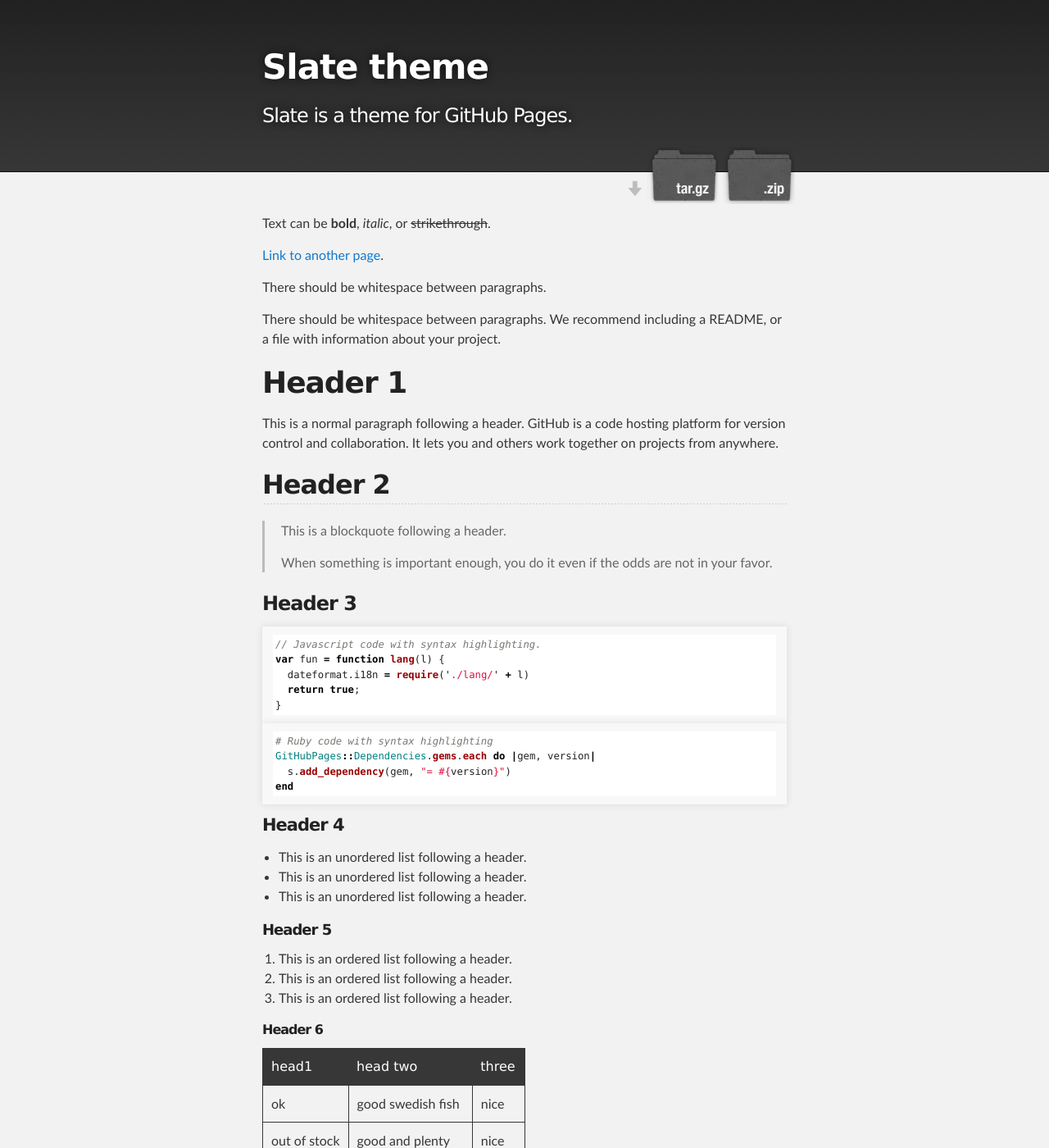
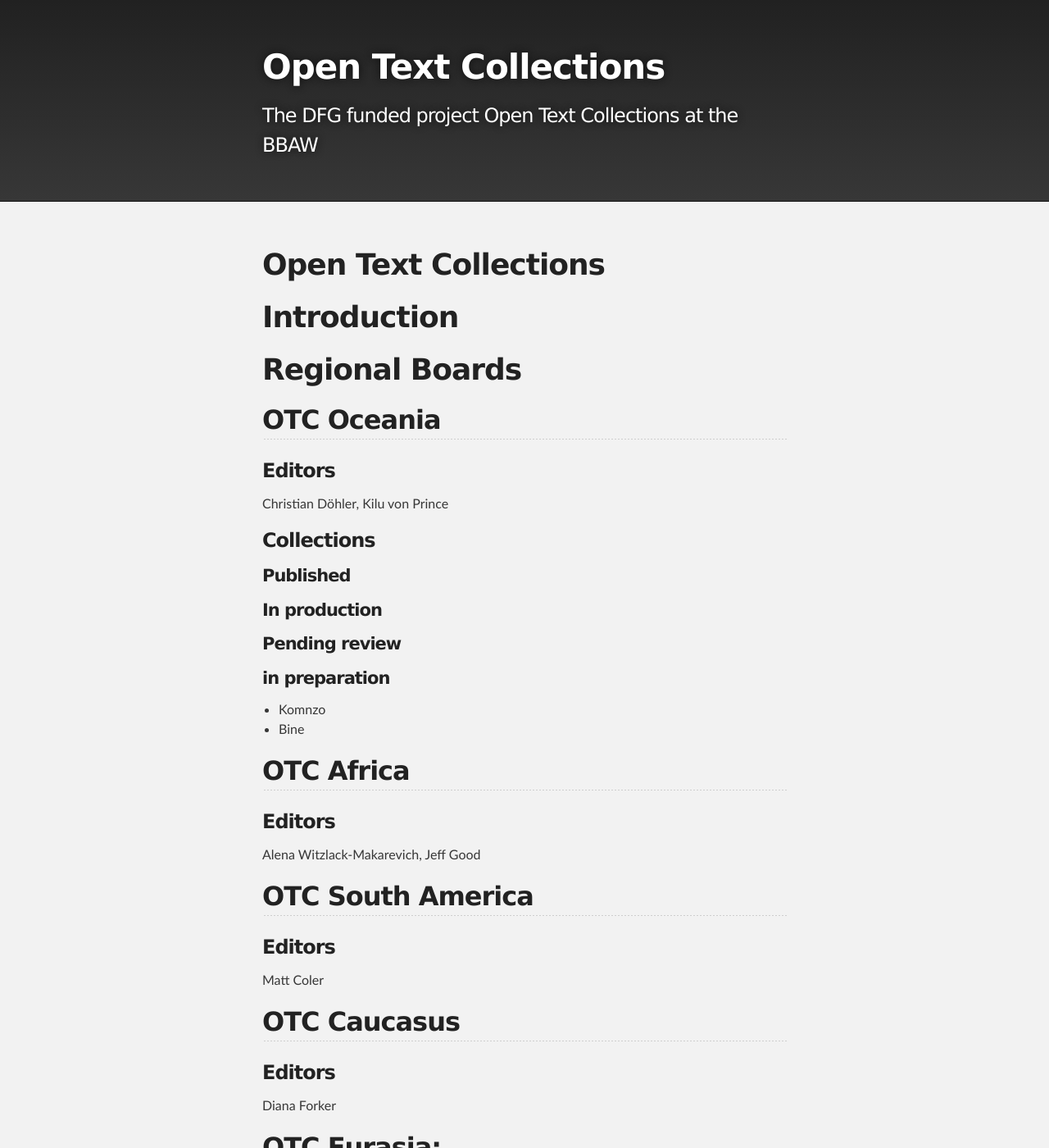
Before and after one commit to OpenTextCollections/opentextcollections.github.io, a Jekyll site: the page built from index.md, in a window 1280 px wide and 1400 px high. Shown: the whole window at 82% size. Built offline with Jekyll 4.4.1, drawn with Linux system fonts in a browser that asks for light colours; our own code applies the rules of GitHub Pages for plain Markdown files; some of the changed text lies outside the part shown.

Commit message:
start overview page

````diff
--- a/_config.yml
+++ b/_config.yml
@@ -1,5 +1,5 @@
-title: Slate theme
-description: Slate is a theme for GitHub Pages.
-show_downloads: true
-google_analytics:
+title: Open Text Collections
+description: The DFG funded project Open Text Collections at the BBAW
+#show_downloads: true
+google_analytics: false
 theme: jekyll-theme-slate
--- a/index.md
+++ b/index.md
@@ -2,7 +2,47 @@
 layout: default
 ---
 
-Text can be **bold**, _italic_, or ~~strikethrough~~.
+# Open Text Collections
+
+# Introduction
+
+
+
+# Regional Boards
+
+## OTC Oceania
+### Editors
+Christian Döhler, Kilu von Prince
+
+### Collections
+
+#### Published
+#### In production
+#### Pending review
+#### in preparation
+* Komnzo
+* Bine
+
+## OTC Africa
+### Editors
+ Alena Witzlack-Makarevich, Jeff Good
+
+## OTC South America
+### Editors
+Matt Coler
+
+<!-- ## OTC North America -->
+
+## OTC Caucasus
+### Editors
+ Diana Forker
+
+## OTC Eurasia:
+### Editors
+ Michael Rießler
+
+
+<!--Text can be **bold**, _italic_, or ~~strikethrough~~.
 
 [Link to another page](./another-page.html).
 
@@ -120,4 +160,4 @@
 
 ```
 The final element.
-```
+```-->
````
